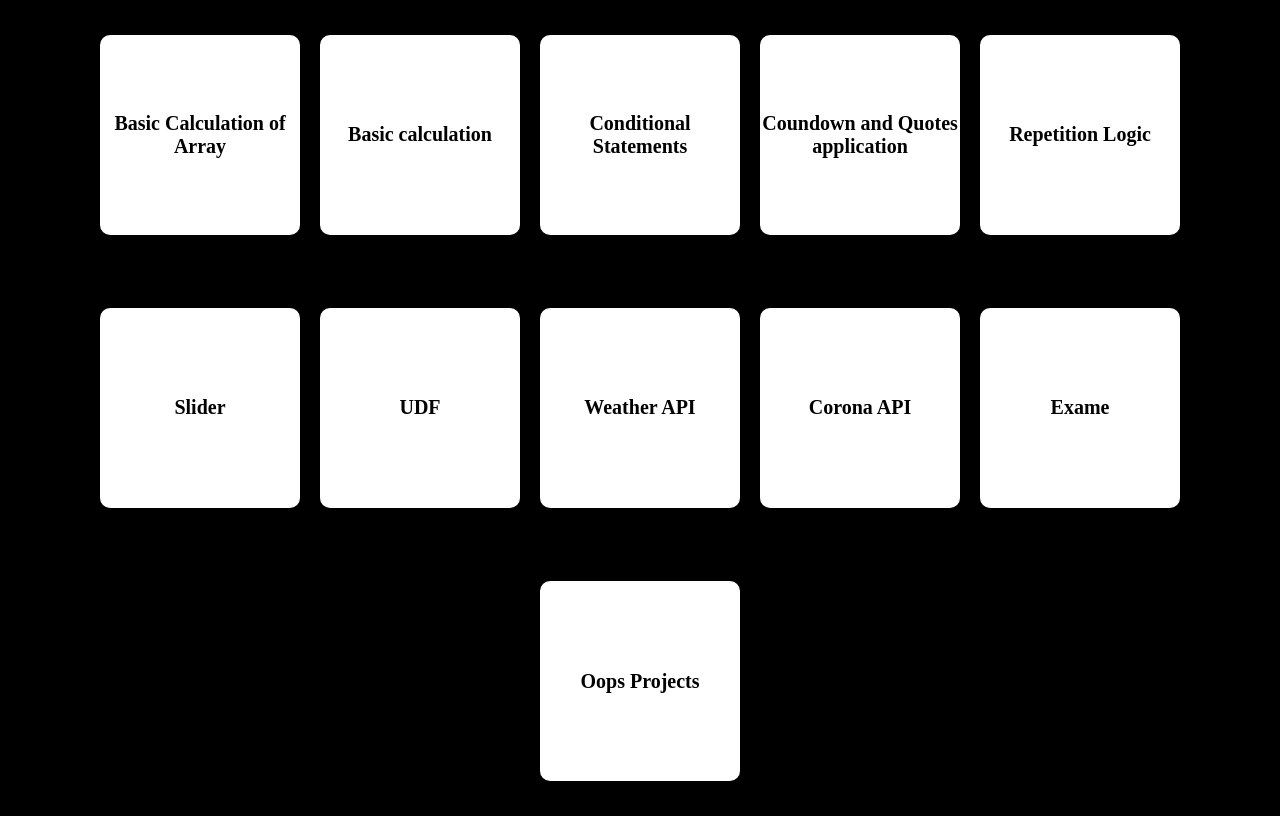
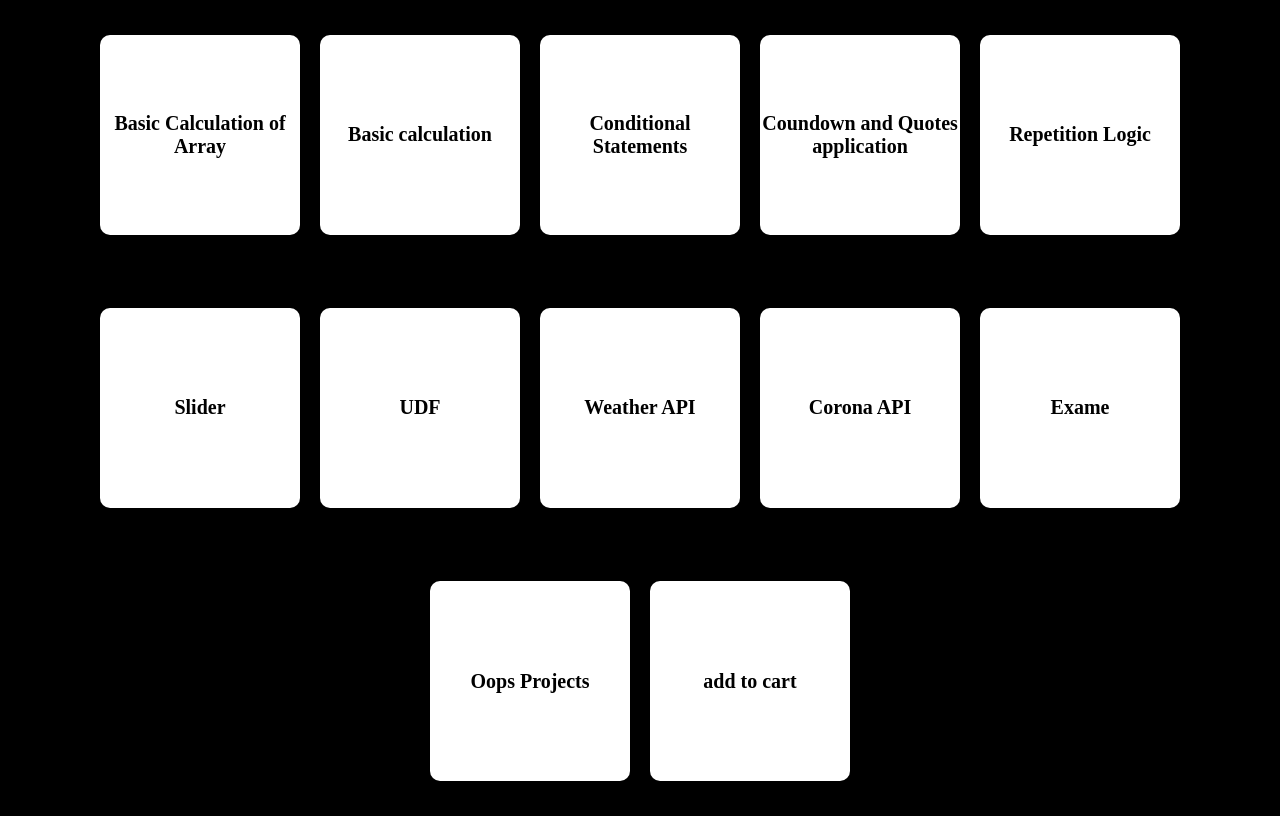
Before and after one commit to ManthanBhikadiya/JavaScript_09-10_Manthan_Bhikadiya_9273, a plain HTML site: page JavaScript_RwProjects_09-10_Manthan_Bhikadiya_9273/index.html in a window 1280 px wide. Drawn offline with Linux system fonts and the light colour scheme.

Commit message:
Java Script

```diff
--- a/JavaScript_RwProjects_09-10_Manthan_Bhikadiya_9273/index.html
+++ b/JavaScript_RwProjects_09-10_Manthan_Bhikadiya_9273/index.html
@@ -48,5 +48,6 @@
     <a href="./Corona API/index.html">Corona API</a>
     <a href="./JavaScript_Exame_09-11_Manthan_Bhikadiya_9273/index.html">Exame</a>
     <a href="./Oops Projects/index.html">Oops Projects</a>
+    <a href="./Add To Cart/index.html">add to cart</a>
 </body>
 </html>
```
